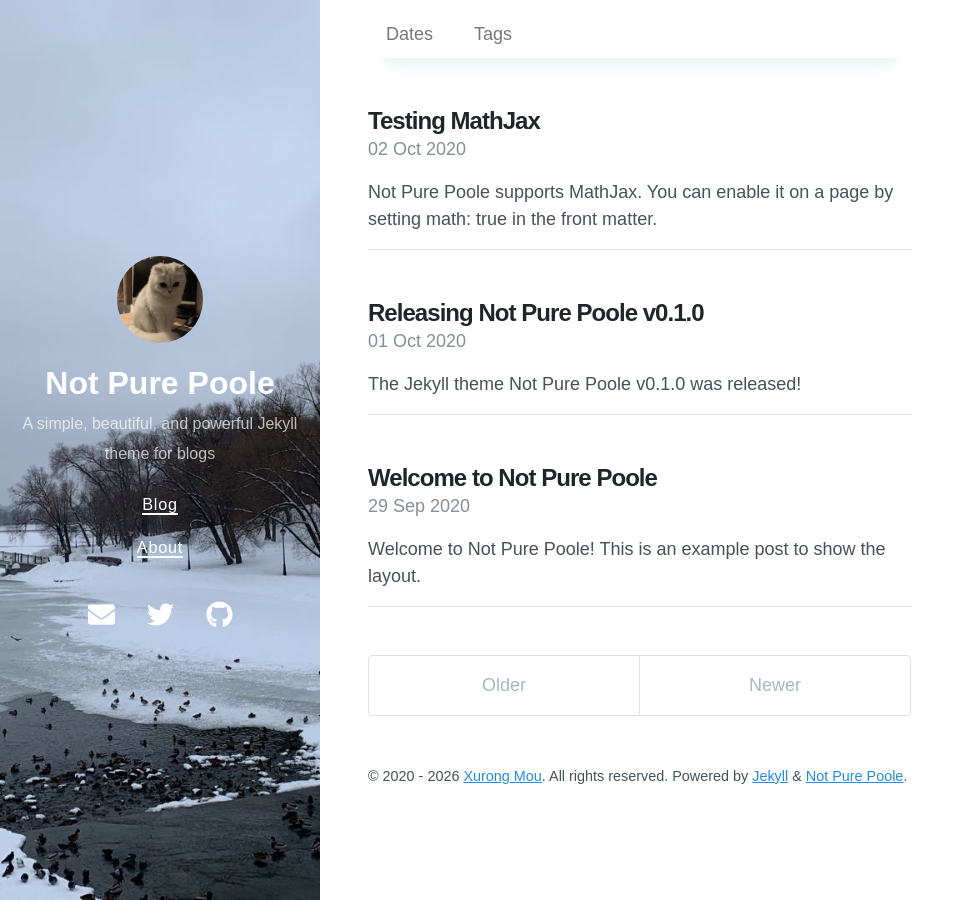
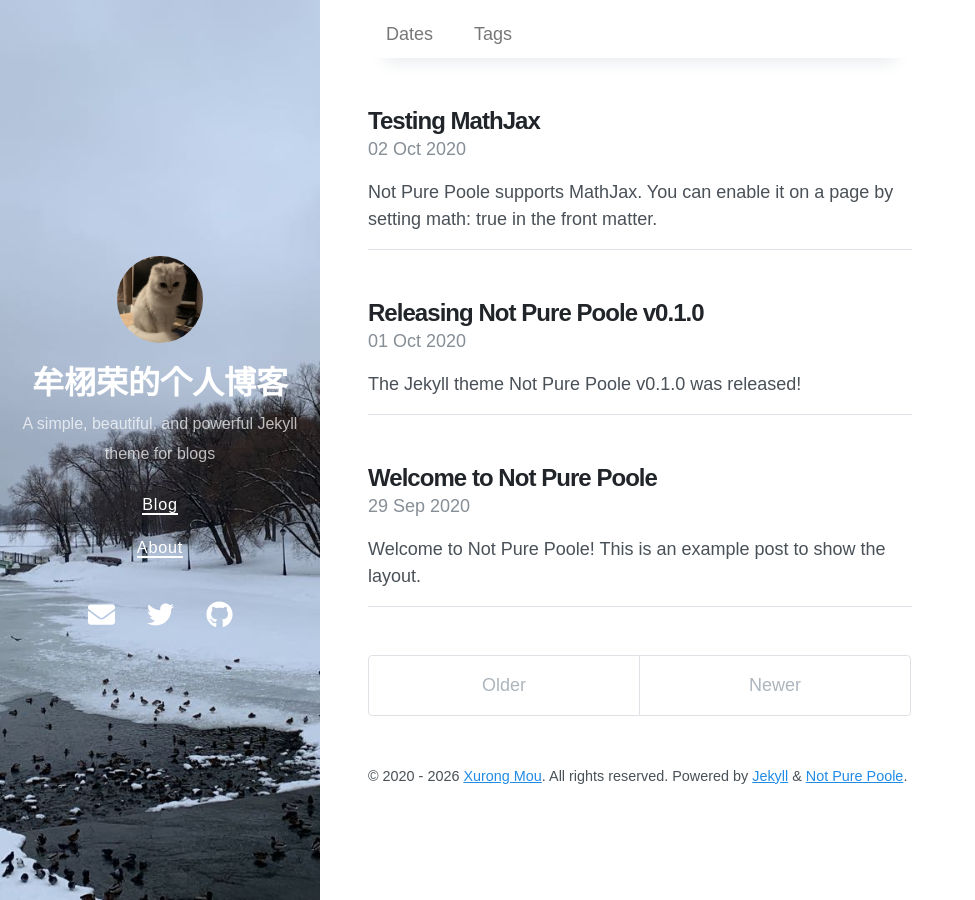
Before and after one commit to xurongmou/xurongmou.github.io, a Jekyll site: the page built from index.html, in a window 1280 px wide. Shown: the whole page, without its empty margins (0-975 px from the left). Built offline with Jekyll 4.4.1, drawn with Linux system fonts in a browser that asks for light colours; nearby versions of some CDN libraries; the list of posts is cut into pages by our own code.

Commit message:
Modify personal information settings

```diff
--- a/_config.yml
+++ b/_config.yml
@@ -1,16 +1,16 @@
 # Setup
 # 指定网站的标题
-title: Not Pure Poole
+title: 牟栩荣的个人博客
 
 # 网站的简要描述
 description: A simple, beautiful, and powerful Jekyll theme for blogs
 
 # 站点的子目录，如果你的网站托管在子目录下，需要指定
-# baseurl: "" # the subpath of your site, e.g. /blog
+baseurl: "" # the subpath of your site, e.g. /blog
 
 # 网站的基本 URL 地址
 # url: https://xurongmou.github.io
-url: https://panversenexus.com
+url: https://www.panversenexus.com
 
 # 指定要使用的 Jekyll 主题，如果不使用主题，则为空
 # theme: not-pure-poole
```
